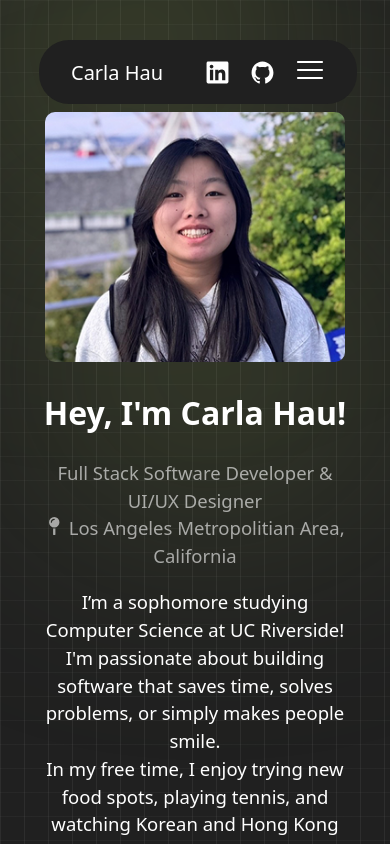
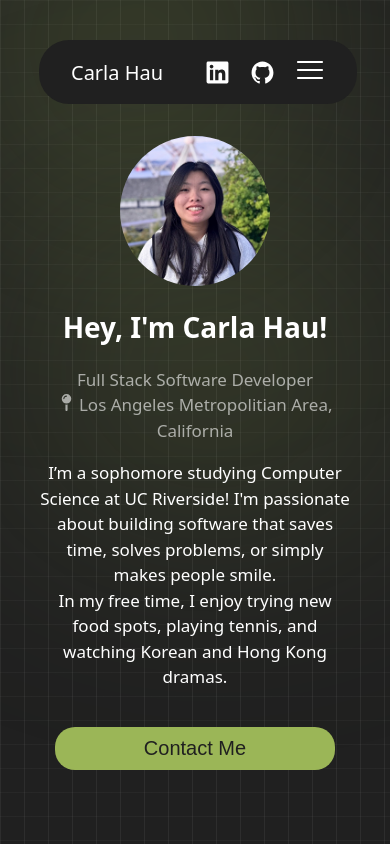
Before and after one commit to carlahauu/Portfolio-v2, a React (Vite) app: page / in a window 390 px wide. Shown: the top 844 px of the page. Built offline with nearby package versions, Linux system fonts and the light colour scheme.

Commit message:
Updated styling and improved mobile view

```diff
--- a/src/components/Hero.jsx
+++ b/src/components/Hero.jsx
@@ -12,7 +12,7 @@ function Hero() {
         <div className="heroRight">
             <h1>Hey, I'm Carla Hau!</h1>
             <p style={{opacity: 0.6}}>
-              Full Stack Software Developer & UI/UX Designer
+              Full Stack Software Developer
               <br></br>
               <FaMapPin />  Los Angeles Metropolitian Area, California
             </p>
@@ -21,7 +21,7 @@ function Hero() {
             <br></br>
             In my free time, I enjoy trying new food spots, playing tennis, and watching Korean and Hong Kong dramas.
             </p>
-            <button>Contact Me</button>
+            <button><a href='/contact'>Contact Me</a></button>
         </div>
     </div>
   )
--- a/src/components/Projects.jsx
+++ b/src/components/Projects.jsx
@@ -1,6 +1,8 @@
 import React from 'react'
 import '../styles/Projects.css'
 import projects from '../projects.json'
+import { IoLogoGithub } from "react-icons/io";
+import { IoMdOpen } from "react-icons/io";
 
 function Projects() {
   return (
@@ -13,7 +15,13 @@ function Projects() {
                         <img src={project.image}></img>
                     </div>
                     <div className="projectRight">
-                        <h2>{project.name}</h2>
+                        <div className="projectHeading">
+                            <h2>{project.name}</h2>
+                            <div className="demoBtns">
+                                <a href={project.source}><IoLogoGithub /></a>
+                                <a href={project.demo}><IoMdOpen /></a>
+                            </div>
+                        </div>
                         <p className='description'>{project.description}</p>
                         <div className="projectSkills">
                             {(project.skills).map(skill => (
--- a/src/pages/Contact.jsx
+++ b/src/pages/Contact.jsx
@@ -50,12 +50,8 @@ function Contact() {
           <div className="inputs">
             <input type="text" name="name" placeholder='Your Name' required />
             <input type="email" name="email" placeholder='Your Email' required />
-          </div>
-
-          <div className="message">
             <textarea name="message" placeholder='Your Message' required></textarea>
           </div>
-
           <button type="submit">Submit Form</button>
         </form>
       )}
--- a/src/styles/Contact.css
+++ b/src/styles/Contact.css
@@ -33,19 +33,23 @@
     align-items: center;
 }
 
-.contactContainer textarea{
+.contactContainer input,
+.contactContainer textarea {
+    width: 100%;
+    box-sizing: border-box;
     background-color: white;
     color: black;
     font-size: 18px;
+    border-radius: 10px;
+    padding: 0.5em 1em;
+    border: none;
     margin-top: 10px;
-    width: 460px;
-    border-radius: 10px;
-    padding-left: 1em;
-    padding-right: 1em;
+}
+
+.contactContainer textarea {
     padding-top: 1em;
     padding-bottom: 1.5em;
-    border-style: none;
-    margin-left: 1em;
+    margin-left: 0;
 }
 
 .message{
@@ -53,7 +57,7 @@
 }
 
 .contactContainer button{
-    width: 500px;
+    width: 50%;
     margin-left: 1em;
     background-color: #9BB657;
     border-style: none;
@@ -69,13 +73,3 @@
 .contactContainer button:hover{
     cursor: pointer;
 }
-
-@media only screen and (max-width: 600px) {
-    .contactContainer textarea{
-        width: 385px;
-    }
-    .contactContainer button{
-        width: 420px;
-        margin-left: 1.5em;
-    }
-}
--- a/src/styles/Footer.css
+++ b/src/styles/Footer.css
@@ -1,7 +1,5 @@
 .footerContainer{
-    background: #20202066;
-    width: 100vw;
-    margin-left: -15vw;
+    width: 100%;
     place-items: center;
     padding-bottom: 1em;
     margin-top: 3em;
--- a/src/styles/Hero.css
+++ b/src/styles/Hero.css
@@ -39,12 +39,16 @@
     justify-content: center;
 }
 
+.heroRight h1{
+    margin-top: 1.4em;
+}
+
 .heroLeft img{
-    width: 20rem;
+    width: 10rem;
     margin-right: 3em;
-    border-radius: 1em;
-    margin-top: 1em;
-    height: 100%;
+    border-radius: 300px;
+    margin-top: 3em;
+    height: 10rem;
     object-fit: cover;
 }
 
@@ -70,6 +74,10 @@
     margin-top: 1em;
 }
 
+.heroRight a{
+    color: #202020;
+}
+
 .homeContainer{
     align-items: center;
 }
@@ -85,17 +93,20 @@
         width: 100%;
     }
     .heroLeft img{
-        width: 300px;
-        height: 250px;
+        width: 150px;
+        height: 150px;
         margin: 0;
-        border-radius: 10px;
+        margin-top: 1.5em;
     }
     .heroRight p{
         text-align: center;
+        font-size: 17px;
         margin-top: 0em;
     }
     .heroRight h1{
         text-align: center;
+        margin-top: 0.5em;
+        font-size: 28px;
     }
     .heroRight{
         margin-right: 0;
--- a/src/styles/Navbar.css
+++ b/src/styles/Navbar.css
@@ -16,7 +16,7 @@
     padding-left: 2em;
     padding-right: 2em;
     margin-top: -4.5em;
-    width: 65vw;
+    width: 67vw;
 }
 
 .navContainer a {
--- a/src/styles/Projects.css
+++ b/src/styles/Projects.css
@@ -105,6 +105,23 @@
     color: #9bb657;
 }
 
+.projectHeading{
+    display: flex;
+    flex-direction: row;
+    justify-content: space-between;
+}
+
+.demoBtns a{
+    font-size: 30px;
+    margin-left: 0.5em;
+    color: white;
+    opacity: 0.6;
+}
+
+.demoBtns{
+    margin-top: 1.2em;
+}
+
 @media only screen and (max-width: 1200px) {
     .project img{
         height: 320px;
@@ -128,10 +145,11 @@
     }
 }
 
-@media only screen and (min-width: 400px) and (max-width: 1300px) {
+@media only screen and (min-width: 300px) and (max-width: 1300px) {
     .projectButtons a{
         width: 90%;
-        font-size: 15px;
+        font-size: 17px;
+        flex-wrap: wrap;
     }
     .project p{
         font-size: 17.5px;
@@ -149,3 +167,18 @@
         border-bottom-left-radius: 0;
     }
 }
+
+@media only screen and (min-width: 300px) and (max-width: 770px) {
+    .projectButtons{
+        display: none;
+    }
+    .project{
+        padding: 0em;
+    }
+    .project p{
+        font-size: 15.5px;
+    }
+    .projectSkills p{
+        font-size: 14px;
+    }
+}
```
